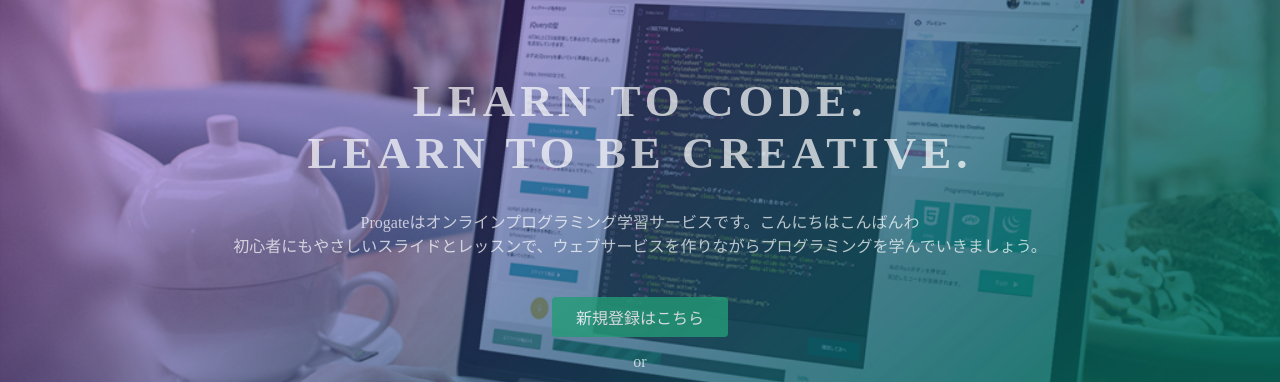
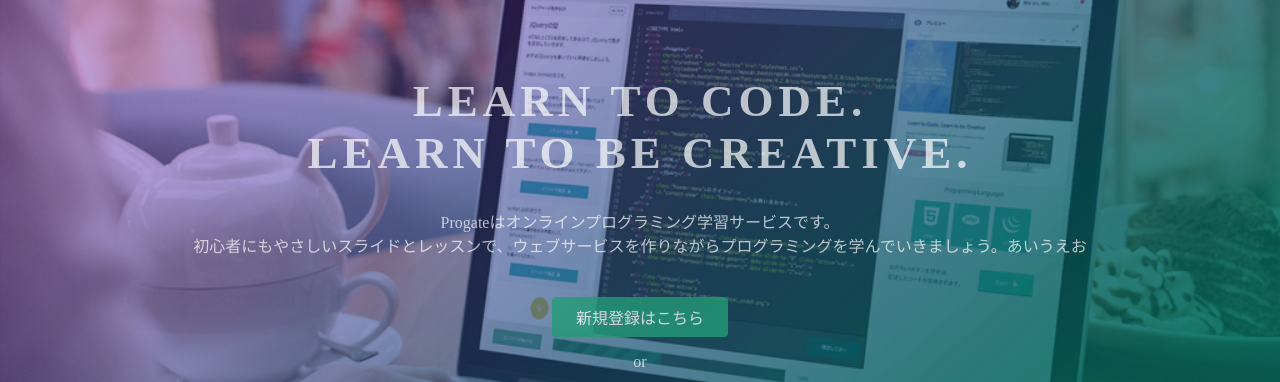
Before and after one commit to OhashiToshiaki/www, a plain HTML site: page index.html in a window 1280 px wide. Shown: the part 135-517 px from the top of the page. Drawn offline with Linux system fonts and the light colour scheme.

Commit message:
Update index.html

```diff
--- a/index.html
+++ b/index.html
@@ -24,7 +24,7 @@
   <div class="top-wrapper">
     <div class="container">
       <h1>LEARN TO CODE.<br>LEARN TO BE CREATIVE.</h1>
-      <p>Progateはオンラインプログラミング学習サービスです。こんにちはこんばんわ<br>初心者にもやさしいスライドとレッスンで、ウェブサービスを作りながらプログラミングを学んでいきましょう。</p>
+      <p>Progateはオンラインプログラミング学習サービスです。<br>初心者にもやさしいスライドとレッスンで、ウェブサービスを作りながらプログラミングを学んでいきましょう。あいうえお</p>
       <div class="btn-wrapper">
         <a href="#" class="btn signup">新規登録はこちら</a>
         <p>or</p>
```
